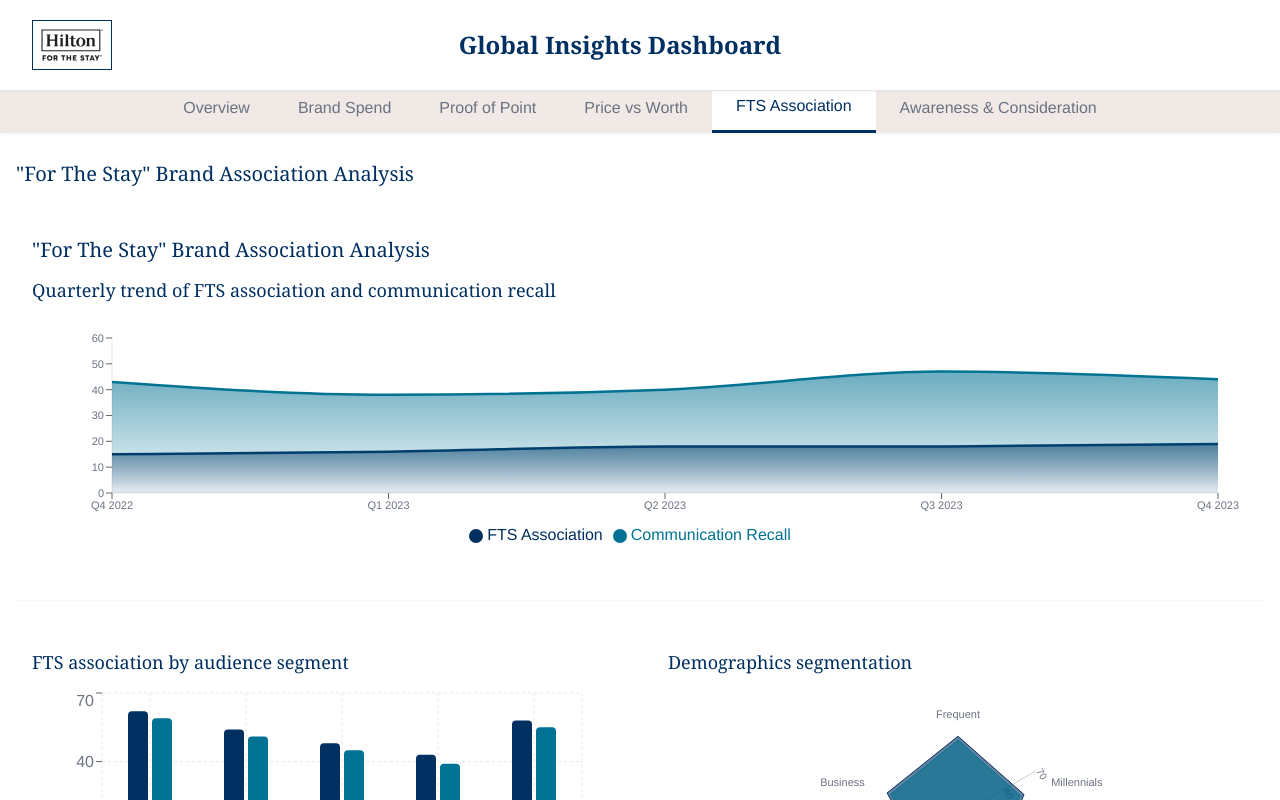
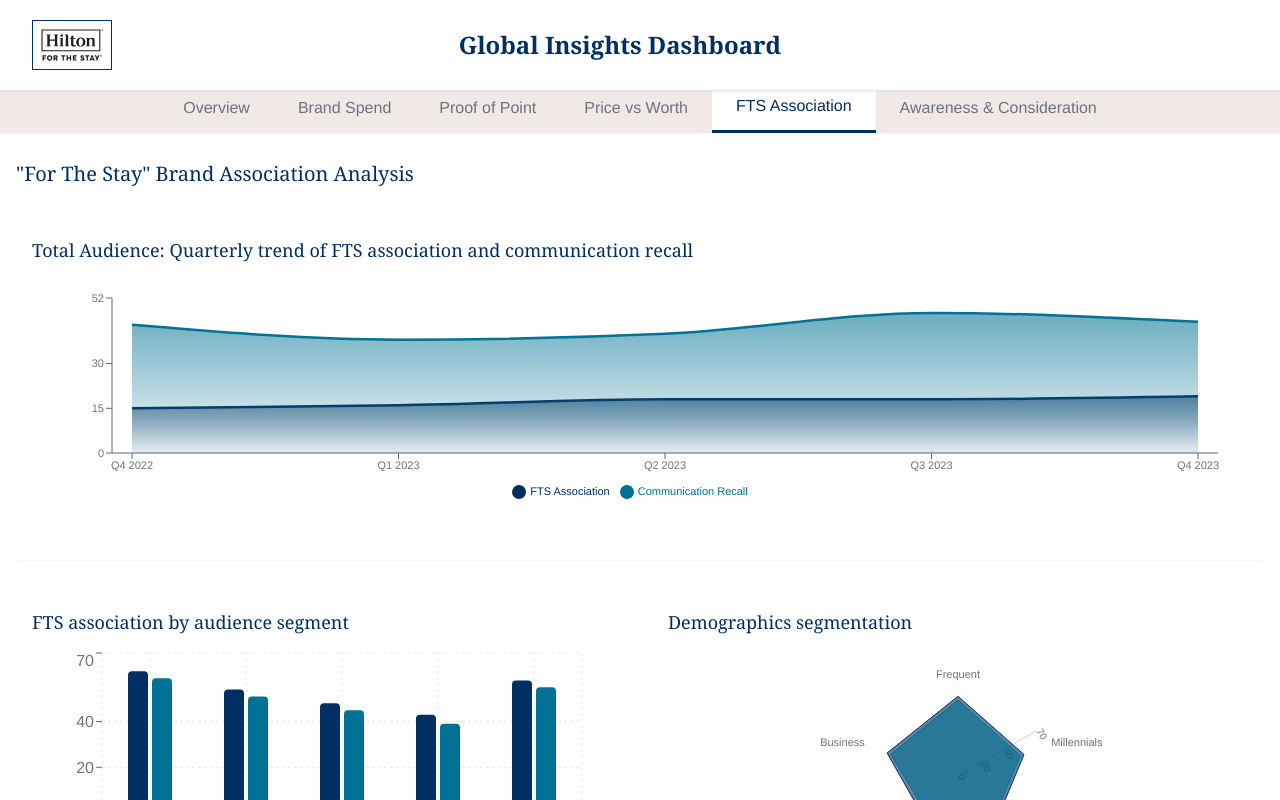
Before and after one commit to dani-rios-data/hilton_all, a React (Vite) app in the folder Hilton_Dashboard/: page / in a window 1280 px wide. Both pictures are taken after a click on the button "FTS Association". Shown: the top 800 px of the page. Built offline with nearby package versions, Linux system fonts and the light colour scheme.

Commit message:
feat: ajuste dinámico del eje Y en QuarterlyTrend para mostrar 5 puntos por encima del valor máximo

```diff
--- a/Hilton_Dashboard/src/pages/FtsRecall/components/QuarterlyTrend.tsx
+++ b/Hilton_Dashboard/src/pages/FtsRecall/components/QuarterlyTrend.tsx
@@ -49,13 +49,24 @@
       }));
   }, [data]);
 
+  // Calcular el valor máximo dinámicamente para el eje Y
+  const maxYDomain = useMemo(() => {
+    if (!trendData || trendData.length === 0) return 60;
+
+    const maxValue = Math.max(
+      ...trendData.map(item => Math.max(
+        Number(item.ftsAssociation) || 0,
+        Number(item.commRecall) || 0
+      ))
+    );
+
+    return Math.ceil(maxValue) + 5; // Añadir 5 puntos al máximo
+  }, [trendData]);
+
   return (
     <div className="p-4 bg-white rounded shadow-sm">
-      <h2 className="mb-3 text-xl" style={{ fontFamily: 'Georgia, serif', color: colors.hiltonBlue }}>
-        "For The Stay" Brand Association Analysis
-      </h2>
       <h3 className="mb-6 text-lg" style={{ fontFamily: 'Georgia, serif', color: colors.hiltonBlue }}>
-        Quarterly trend of FTS association and communication recall
+        Total Audience: Quarterly trend of FTS association and communication recall
       </h3>
       <div className="h-64">
         <ResponsiveContainer width="100%" height="100%">
@@ -66,19 +77,18 @@
             <XAxis
               dataKey="name"
               tick={{ fill: '#6B7280', fontSize: 11 }}
-              axisLine={{ stroke: '#E5E7EB' }}
+              padding={{ left: 20, right: 20 }}
             />
             <YAxis
               tick={{ fill: '#6B7280', fontSize: 11 }}
-              axisLine={{ stroke: '#E5E7EB' }}
-              domain={[0, 60]}
-              tickCount={7}
+              domain={[0, maxYDomain]}
             />
             <Tooltip content={<CustomTooltip />} />
             <Legend
               verticalAlign="bottom"
               height={36}
               iconType="circle"
+              wrapperStyle={{ fontSize: '11px' }}
             />
             <defs>
               <linearGradient id="colorAssoc" x1="0" y1="0" x2="0" y2="1">
```
